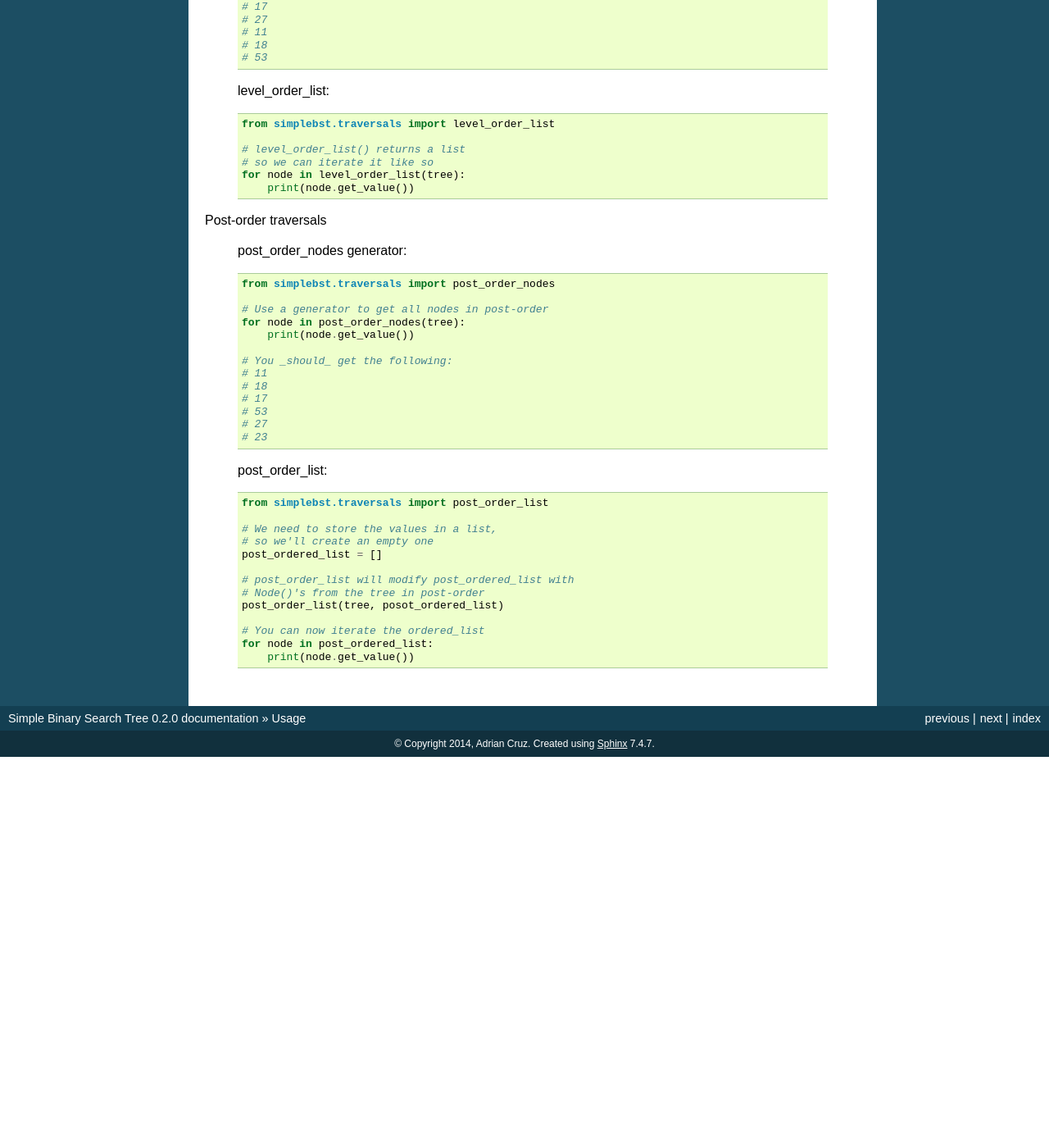
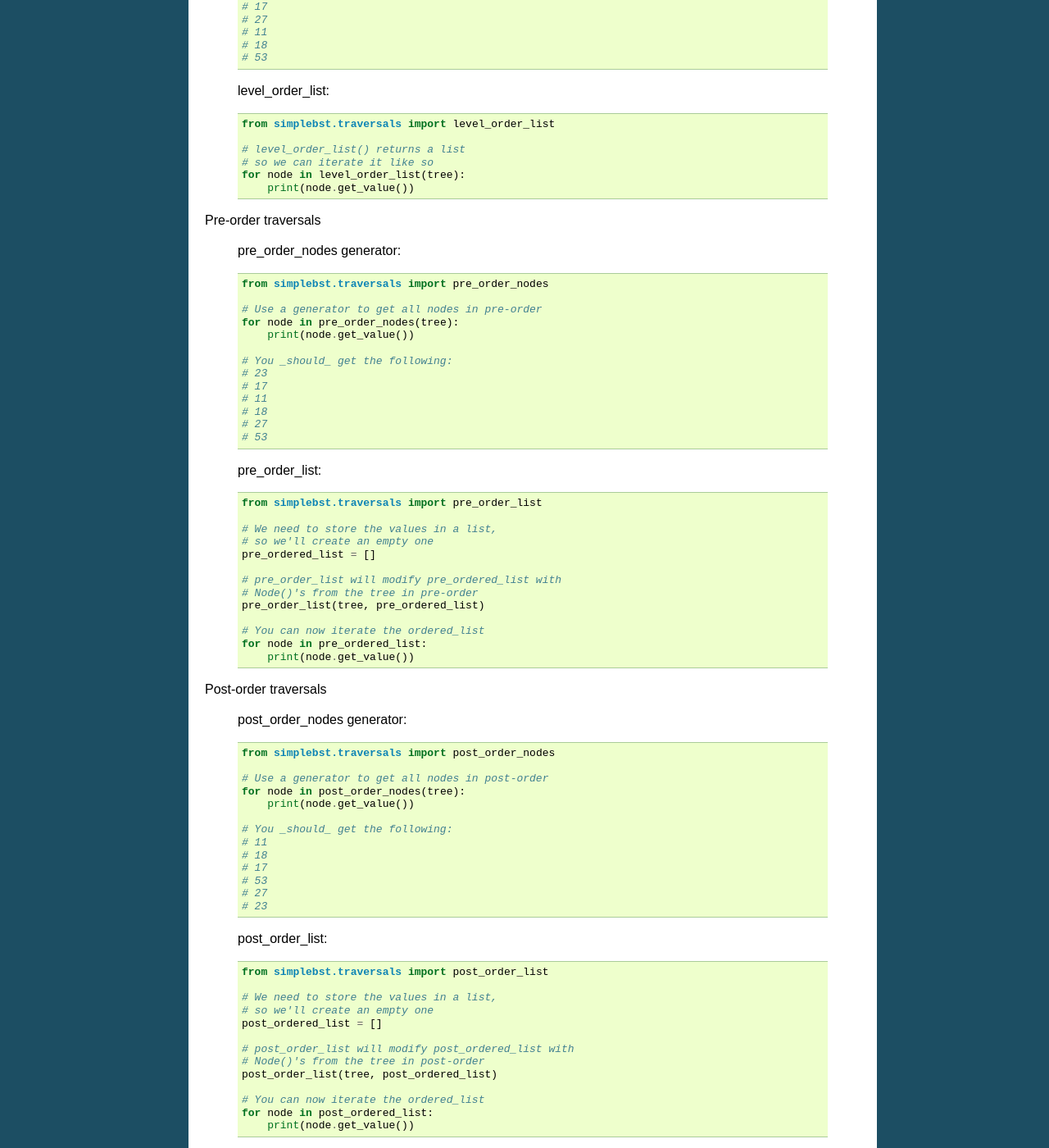
Before and after one commit to drincruz/simplebst, a Sphinx documentation site: the page built from docs/usage.rst, in a window 1280 px wide and 1400 px high, scrolled down 1485 px. Shown: the whole window at 82% size. Built offline with Sphinx 7.4.7, drawn with Linux system fonts in a browser that asks for light colours; before the commit the page ends 2408 px from its top, so only the background shows below that.

Commit message:
added examples for pre-order traversals
this closes #45.

```diff
--- a/docs/usage.rst
+++ b/docs/usage.rst
@@ -105,6 +105,41 @@ Level-order traversals
         for node in level_order_list(tree):
             print(node.get_value())
 
+Pre-order traversals
+
+    pre_order_nodes generator::
+
+        from simplebst.traversals import pre_order_nodes
+
+        # Use a generator to get all nodes in pre-order
+        for node in pre_order_nodes(tree):
+            print(node.get_value())
+
+        # You _should_ get the following:
+        # 23
+        # 17
+        # 11
+        # 18
+        # 27
+        # 53
+
+
+    pre_order_list::
+
+        from simplebst.traversals import pre_order_list
+
+        # We need to store the values in a list,
+        # so we'll create an empty one
+        pre_ordered_list = []
+
+        # pre_order_list will modify pre_ordered_list with
+        # Node()'s from the tree in pre-order
+        pre_order_list(tree, pre_ordered_list)
+
+        # You can now iterate the ordered_list
+        for node in pre_ordered_list:
+            print(node.get_value())
+
 Post-order traversals
 
     post_order_nodes generator::
@@ -134,7 +169,7 @@ Post-order traversals
 
         # post_order_list will modify post_ordered_list with
         # Node()'s from the tree in post-order
-        post_order_list(tree, posot_ordered_list)
+        post_order_list(tree, post_ordered_list)
 
         # You can now iterate the ordered_list
         for node in post_ordered_list:
```
